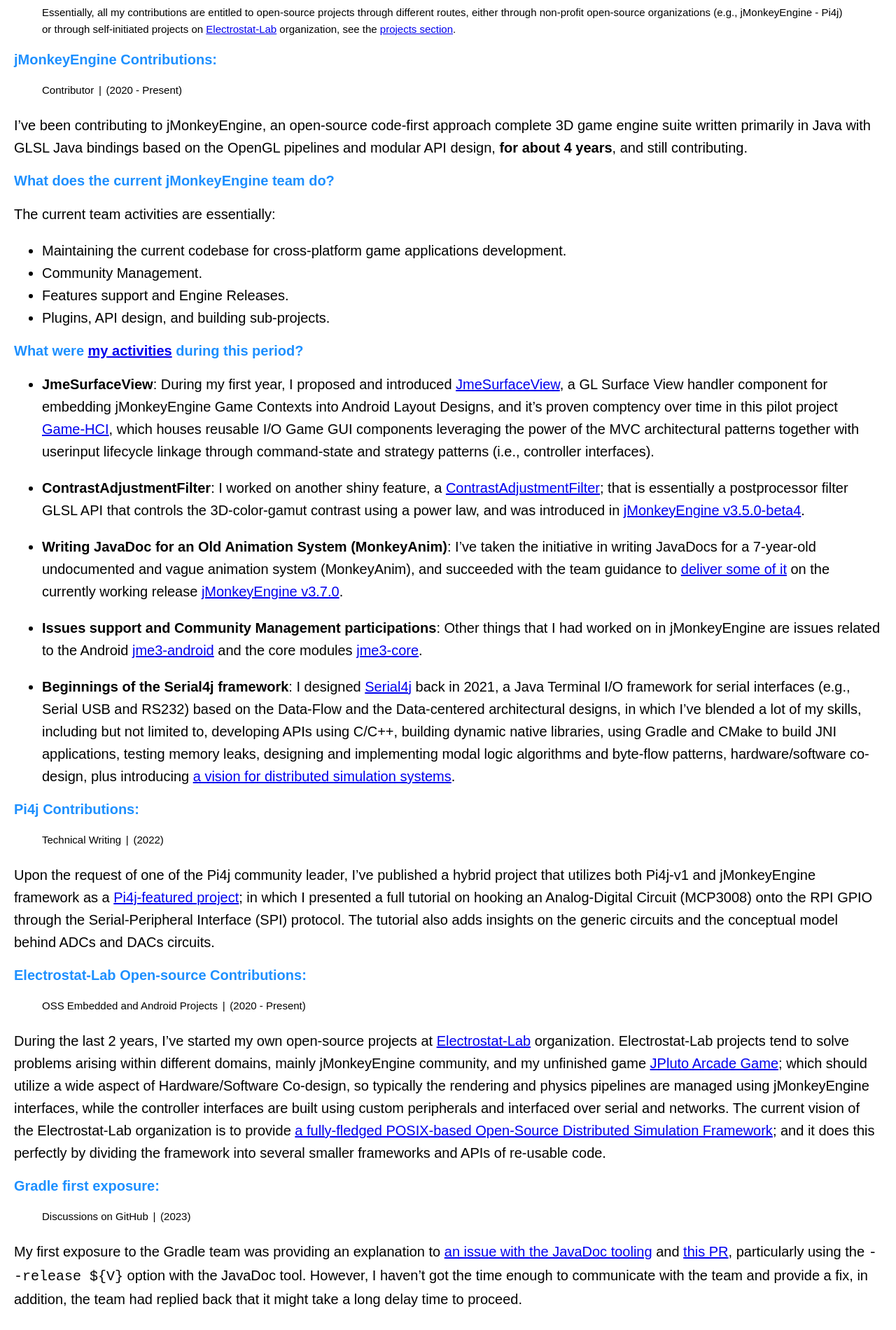
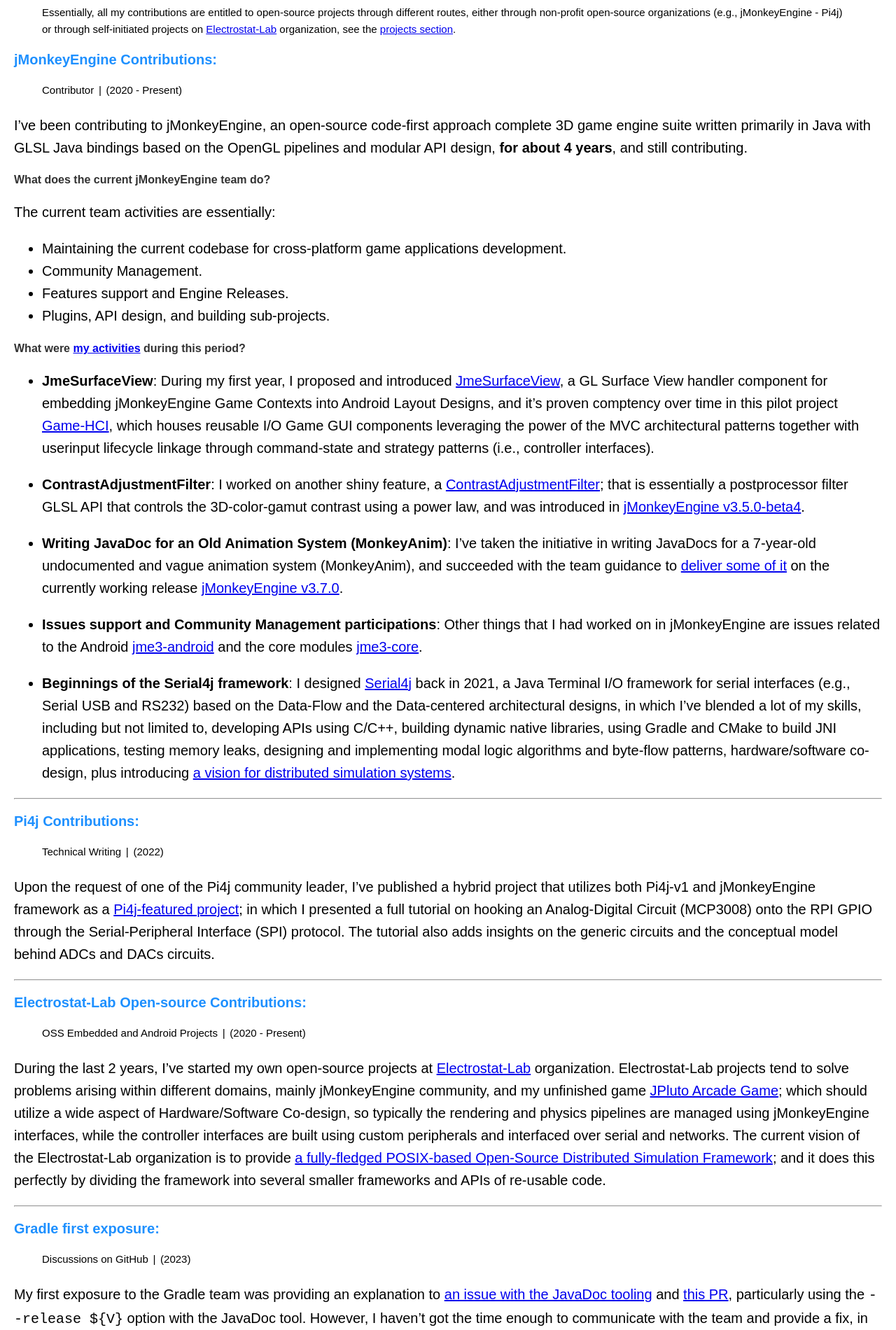
Before and after one commit to pavly-gerges/pavly-gerges, a Jekyll site: the page built from resume/index.md, in a window 1280 px wide. Shown: the part 1531-3431 px from the top of the page at 70% size. Built offline with Jekyll 4.4.1, drawn with Linux system fonts in a browser that asks for light colours; our own code applies the rules of GitHub Pages for plain Markdown files.

```diff
--- a/resume/index.md
+++ b/resume/index.md
@@ -28,14 +28,14 @@ Though I'm a medical candidate, I've got enough wisdom over these years to find
 
 I've been contributing to jMonkeyEngine, an open-source code-first approach complete 3D game engine suite written primarily in Java with GLSL Java bindings based on the OpenGL pipelines and modular API design, **for about 4 years**, and still contributing.
 
-### What does the current jMonkeyEngine team do?
+#### What does the current jMonkeyEngine team do?
 The current team activities are essentially:
 - Maintaining the current codebase for cross-platform game applications development.
 - Community Management.
 - Features support and Engine Releases.
 - Plugins, API design, and building sub-projects.
 
-### What were [my activities](https://github.com/jMonkeyEngine/jmonkeyengine/commits?author=pavly-gerges) during this period?
+#### What were [my activities](https://github.com/jMonkeyEngine/jmonkeyengine/commits?author=pavly-gerges) during this period?
 - **JmeSurfaceView**: During my first year, I proposed and introduced [JmeSurfaceView](https://github.com/jMonkeyEngine/jmonkeyengine/tree/master/jme3-android/src/main/java/com/jme3/view/surfaceview), a GL Surface View handler component for embedding jMonkeyEngine Game Contexts into Android Layout Designs, and it's proven comptency over time in this pilot project [Game-HCI](https://github.com/Electrostat-Lab/Game-HCI), which houses reusable I/O Game GUI components leveraging the power of the MVC architectural patterns together with userinput lifecycle linkage through command-state and strategy patterns (i.e., controller interfaces).
 
 - **ContrastAdjustmentFilter**: I worked on another shiny feature, a [ContrastAdjustmentFilter](https://github.com/jMonkeyEngine/jmonkeyengine/pull/1665); that is essentially a postprocessor filter GLSL API that controls the 3D-color-gamut contrast using a power law, and was introduced in [jMonkeyEngine v3.5.0-beta4](https://github.com/jMonkeyEngine/jmonkeyengine/releases/tag/v3.5.0-beta4).
@@ -46,15 +46,21 @@ The current team activities are essentially:
 
 - **Beginnings of the Serial4j framework**: I designed [Serial4j](https://github.com/Electrostat-Lab/Serial4j) back in 2021, a Java Terminal I/O framework for serial interfaces (e.g., Serial USB and RS232) based on the Data-Flow and the Data-centered architectural designs, in which I've blended a lot of my skills, including but not limited to, developing APIs using C/C++, building dynamic native libraries, using Gradle and CMake to build JNI applications, testing memory leaks, designing and implementing modal logic algorithms and byte-flow patterns, hardware/software co-design, plus introducing [a vision for distributed simulation systems](https://www.youtube.com/watch?v=4GFGsH4eyJs&t=235s).
 
+----------------------------------------------------------------------------------------
+
 ### Pi4j Contributions:
 > Technical Writing `|` (2022)
 
 Upon the request of one of the Pi4j community leader, I've published a hybrid project that utilizes both Pi4j-v1 and jMonkeyEngine framework as a [Pi4j-featured project](https://www.pi4j.com/featured-projects/joystick-game/); in which I presented a full tutorial on hooking an Analog-Digital Circuit (MCP3008) onto the RPI GPIO through the Serial-Peripheral Interface (SPI) protocol. The tutorial also adds insights on the generic circuits and the conceptual model behind ADCs and DACs circuits.
 
+----------------------------------------------------------------------------------------
+
 ### Electrostat-Lab Open-source Contributions:
 > OSS Embedded and Android Projects `|` (2020 - Present)
 
 During the last 2 years, I've started my own open-source projects at [Electrostat-Lab](https://github.com/Electrostat-Lab) organization. Electrostat-Lab projects tend to solve problems arising within different domains, mainly jMonkeyEngine community, and my unfinished game [JPluto Arcade Game](https://www.youtube.com/watch?v=HcerZ-8IWSo); which should utilize a wide aspect of Hardware/Software Co-design, so typically the rendering and physics pipelines are managed using jMonkeyEngine interfaces, while the controller interfaces are built using custom peripherals and interfaced over serial and networks. The current vision of the Electrostat-Lab organization is to provide [a fully-fledged POSIX-based Open-Source Distributed Simulation Framework](https://github.com/Electrostat-Lab/Electrostatic-Sandbox); and it does this perfectly by dividing the framework into several smaller frameworks and APIs of re-usable code.
+
+----------------------------------------------------------------------------------------
 
 ### Gradle first exposure:
 > Discussions on GitHub `|` (2023)
```
